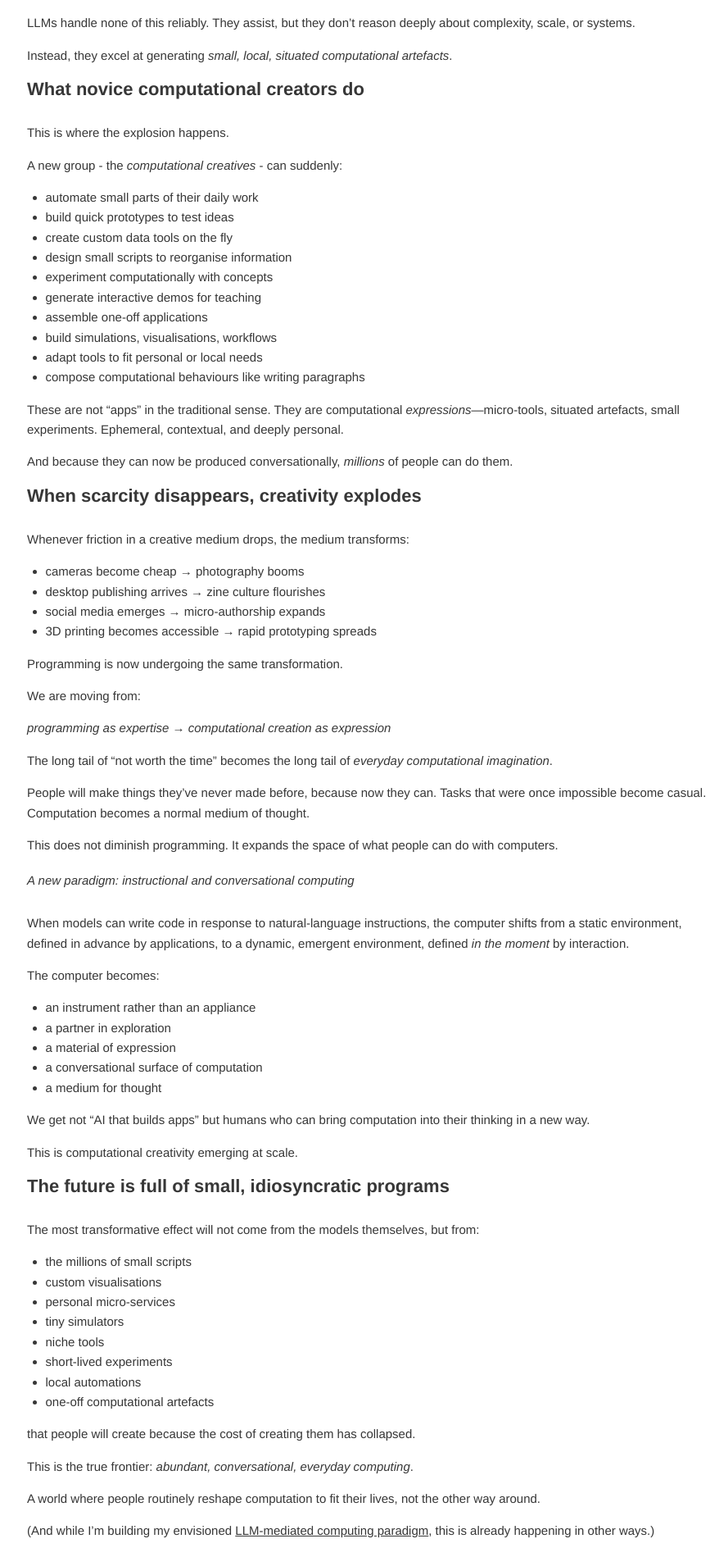
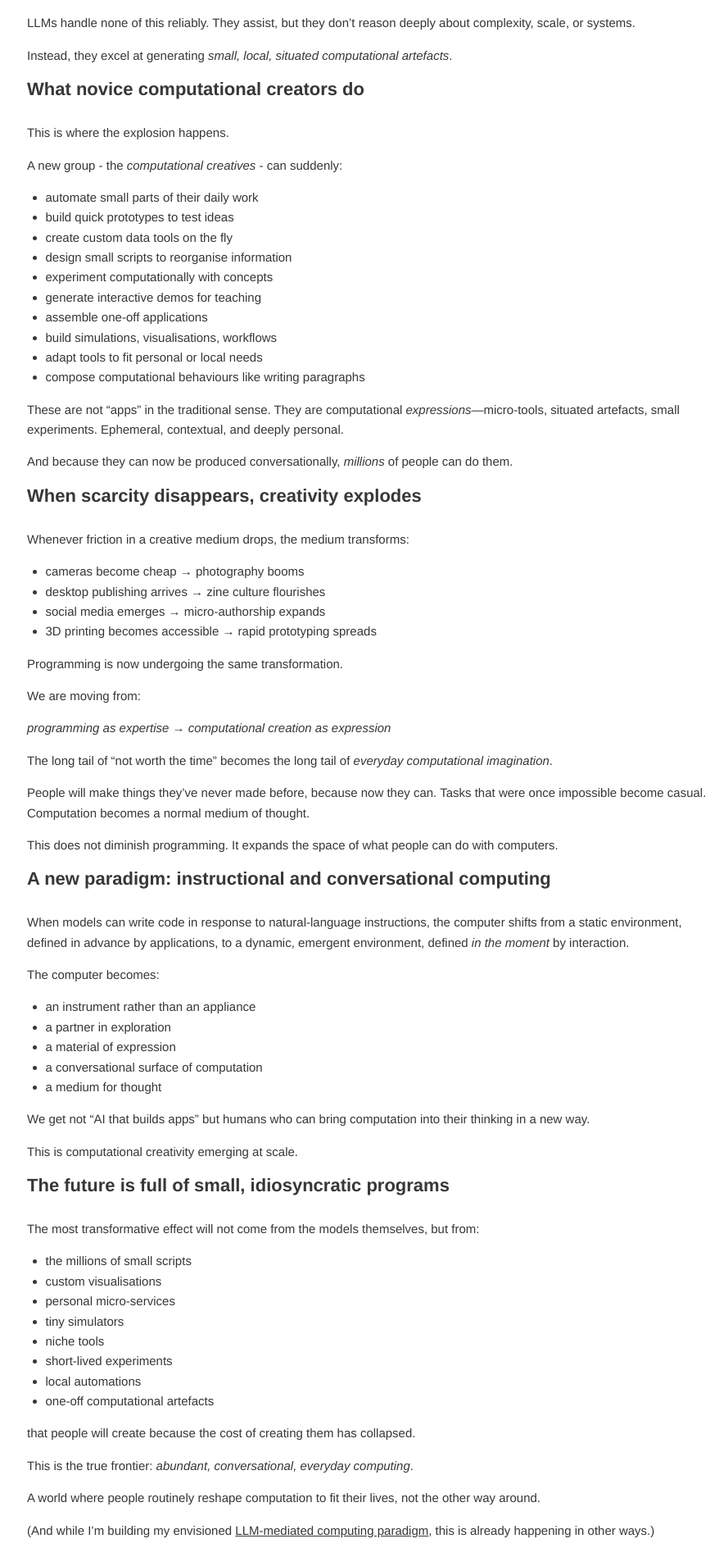
Before and after one commit to rrostt/rrostt.github.io, a Jekyll site: the page built from _posts/2025-11-18-computational-creatives.md, in a window 1280 px wide. Shown: the part 1865-3775 px from the top of the page at 82% size, without its empty margins (183-1072 px from the left). Built offline with Jekyll 4.4.1, drawn with Linux system fonts in a browser that asks for light colours; our own code applies the rules of GitHub Pages for plain Markdown files.

Commit message:
Update section title formatting
Removed emphasis from the section title for consistency.

```diff
--- a/_posts/2025-11-18-computational-creatives.md
+++ b/_posts/2025-11-18-computational-creatives.md
@@ -111,7 +111,7 @@ Computation becomes a normal medium of thought.
 This does not diminish programming.
 It expands the space of what people can do with computers.
 
-## *A new paradigm: instructional and conversational computing*
+## A new paradigm: instructional and conversational computing
 
 When models can write code in response to natural-language instructions, the computer shifts from a static environment, defined in advance by applications, to a dynamic, emergent environment, defined *in the moment* by interaction.
 
```
